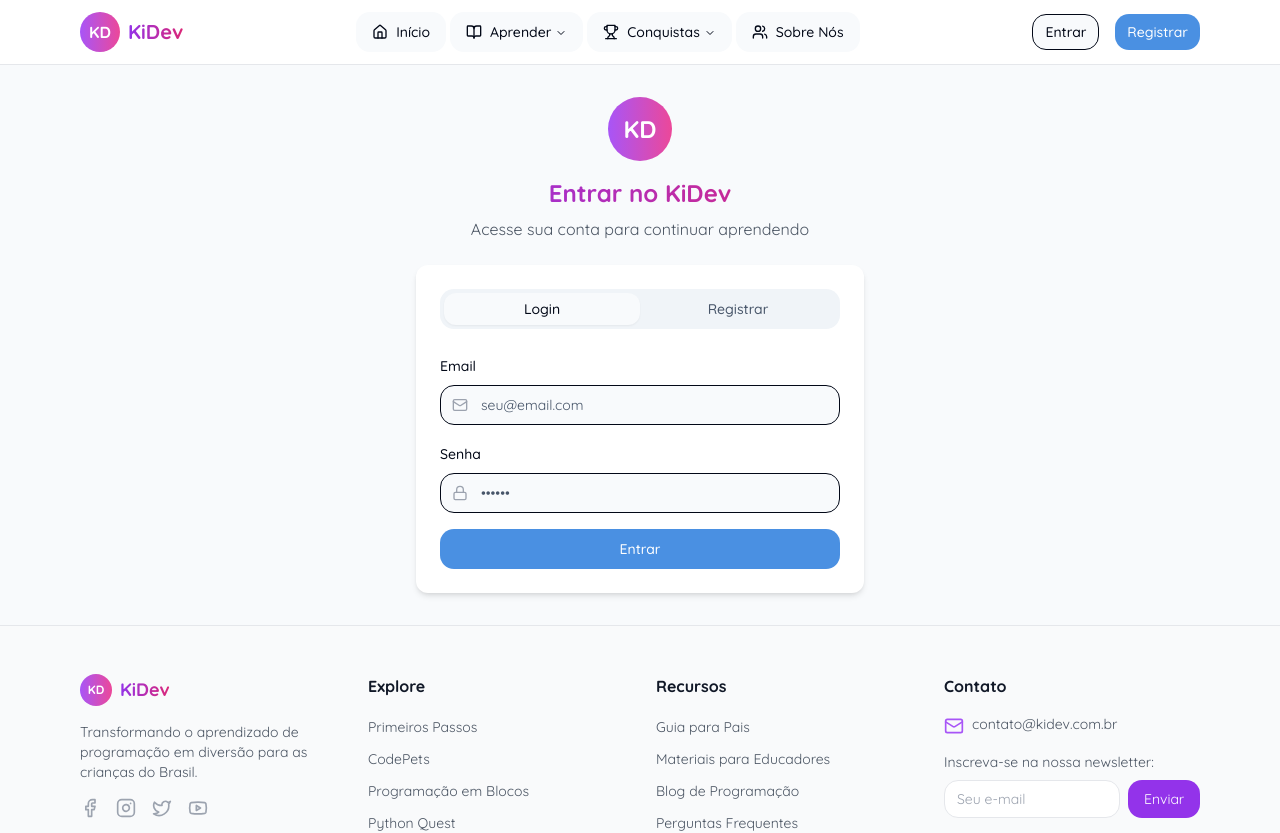
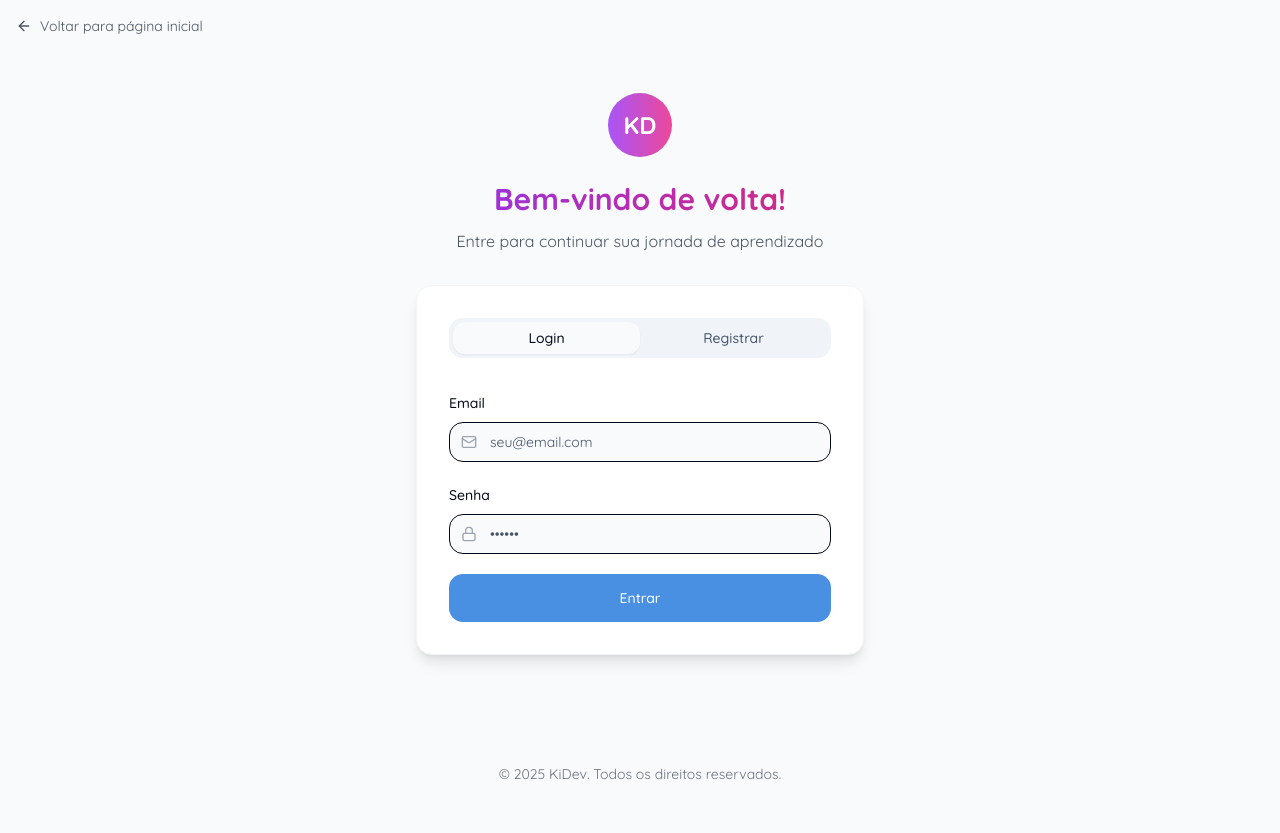
Before and after one commit to heliocmt/kidev, a React (Vite) app: page /auth in a window 1280 px wide. Shown: the top 833 px of the page. After the commit the page ends 800 px from the top, so only its background shows below. Built offline with nearby package versions, Linux system fonts and the light colour scheme.

Commit message:
Remove header and footer from Auth page
Remove header and footer from the Auth page and adjust spacing to better fit the content.

```diff
--- a/src/pages/Auth.tsx
+++ b/src/pages/Auth.tsx
@@ -18,8 +18,6 @@ import {
 import { useToast } from "@/hooks/use-toast";
 import { useAuth } from "@/context/AuthContext";
 import { Mail, Lock, User, ArrowLeft } from "lucide-react";
-import { Header } from "@/components/Header";
-import { Footer } from "@/components/Footer";
 
 const loginSchema = z.object({
   email: z.string().email("Email inválido"),
@@ -109,37 +107,42 @@ const Auth = () => {
   };
 
   return (
-    <div className="flex flex-col min-h-screen">
-      <Header />
+    <div className="min-h-screen flex flex-col bg-gray-50">
+      <div className="absolute top-4 left-4">
+        <Link to="/" className="flex items-center gap-2 text-gray-600 hover:text-purple-600 transition-colors">
+          <ArrowLeft className="h-4 w-4" />
+          <span className="text-sm">Voltar para página inicial</span>
+        </Link>
+      </div>
 
-      <main className="flex-grow flex items-center justify-center py-8 px-4">
+      <main className="flex-grow flex items-center justify-center py-12 px-4">
         <div className="w-full max-w-md">
-          <div className="text-center mb-6">
+          <div className="text-center mb-8">
             <Link to="/" className="inline-block">
               <div className="h-16 w-16 rounded-full bg-gradient-to-r from-purple-500 to-pink-500 flex items-center justify-center mx-auto">
                 <span className="font-bold text-white text-2xl">KD</span>
               </div>
             </Link>
-            <h1 className="text-2xl font-bold mt-4 bg-gradient-to-r from-purple-600 to-pink-600 bg-clip-text text-transparent">
-              {activeTab === "login" ? "Entrar no KiDev" : "Criar Conta"}
+            <h1 className="text-3xl font-bold mt-6 bg-gradient-to-r from-purple-600 to-pink-600 bg-clip-text text-transparent">
+              {activeTab === "login" ? "Bem-vindo de volta!" : "Junte-se a nós"}
             </h1>
-            <p className="text-gray-600 mt-2">
+            <p className="text-gray-600 mt-3">
               {activeTab === "login"
-                ? "Acesse sua conta para continuar aprendendo"
-                : "Junte-se à nossa comunidade de pequenos programadores"}
+                ? "Entre para continuar sua jornada de aprendizado"
+                : "Comece sua aventura de programação hoje"}
             </p>
           </div>
 
-          <div className="bg-white p-6 rounded-xl shadow-md">
+          <div className="bg-white p-8 rounded-2xl shadow-lg border border-gray-100">
             <Tabs value={activeTab} onValueChange={(v) => setActiveTab(v as "login" | "register")}>
-              <TabsList className="grid grid-cols-2 w-full mb-6">
+              <TabsList className="grid grid-cols-2 w-full mb-8">
                 <TabsTrigger value="login">Login</TabsTrigger>
                 <TabsTrigger value="register">Registrar</TabsTrigger>
               </TabsList>
 
               <TabsContent value="login">
                 <Form {...loginForm}>
-                  <form onSubmit={loginForm.handleSubmit(onLoginSubmit)} className="space-y-4">
+                  <form onSubmit={loginForm.handleSubmit(onLoginSubmit)} className="space-y-5">
                     <FormField
                       control={loginForm.control}
                       name="email"
@@ -172,14 +175,14 @@ const Auth = () => {
                         </FormItem>
                       )}
                     />
-                    <Button type="submit" className="w-full">Entrar</Button>
+                    <Button type="submit" className="w-full py-6">Entrar</Button>
                   </form>
                 </Form>
               </TabsContent>
 
               <TabsContent value="register">
                 <Form {...registerForm}>
-                  <form onSubmit={registerForm.handleSubmit(onRegisterSubmit)} className="space-y-4">
+                  <form onSubmit={registerForm.handleSubmit(onRegisterSubmit)} className="space-y-5">
                     <FormField
                       control={registerForm.control}
                       name="username"
@@ -244,7 +247,7 @@ const Auth = () => {
                         </FormItem>
                       )}
                     />
-                    <Button type="submit" className="w-full">Registrar</Button>
+                    <Button type="submit" className="w-full py-6">Registrar</Button>
                   </form>
                 </Form>
               </TabsContent>
@@ -253,7 +256,9 @@ const Auth = () => {
         </div>
       </main>
 
-      <Footer />
+      <div className="py-4 text-center text-sm text-gray-500">
+        &copy; {new Date().getFullYear()} KiDev. Todos os direitos reservados.
+      </div>
     </div>
   );
 };
```
